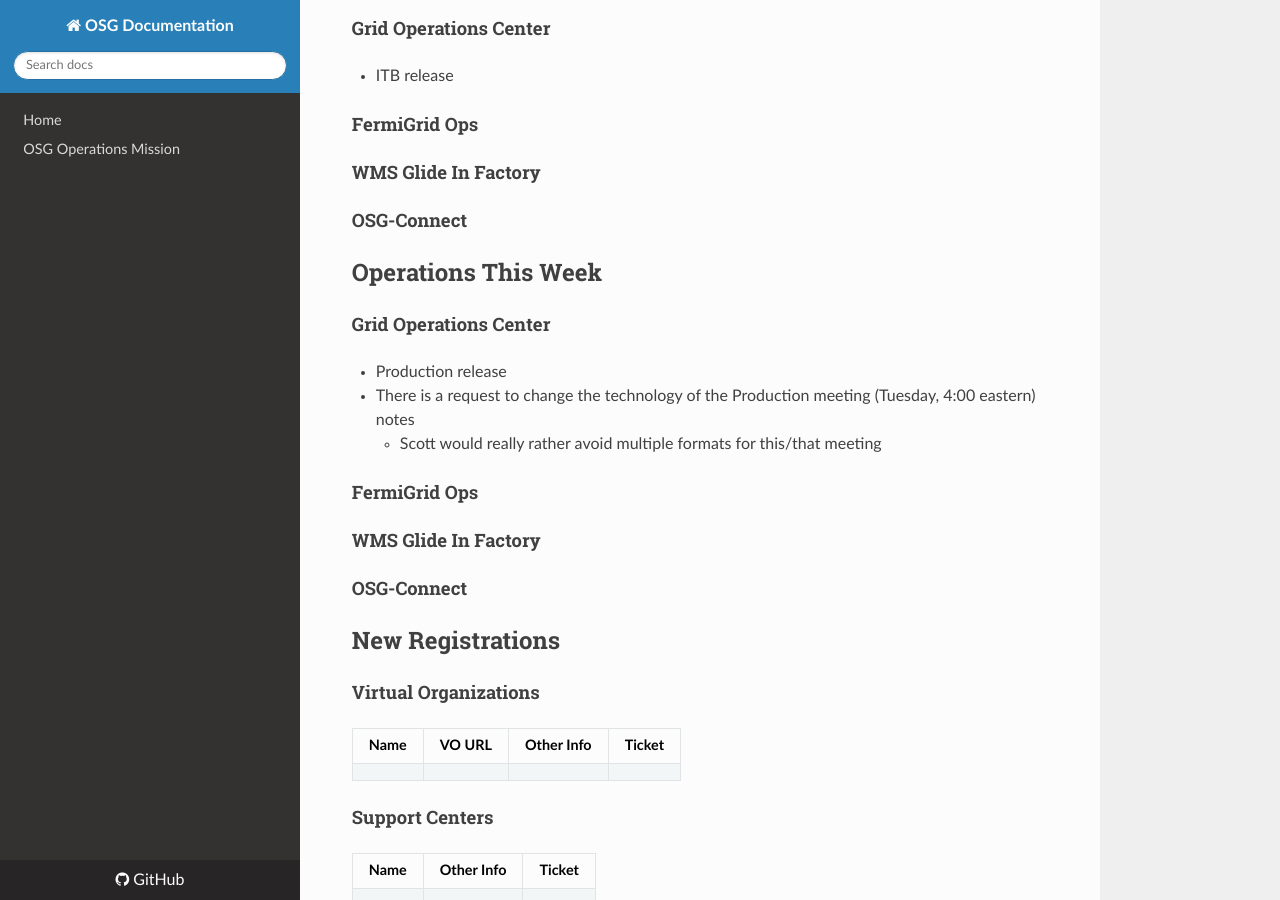
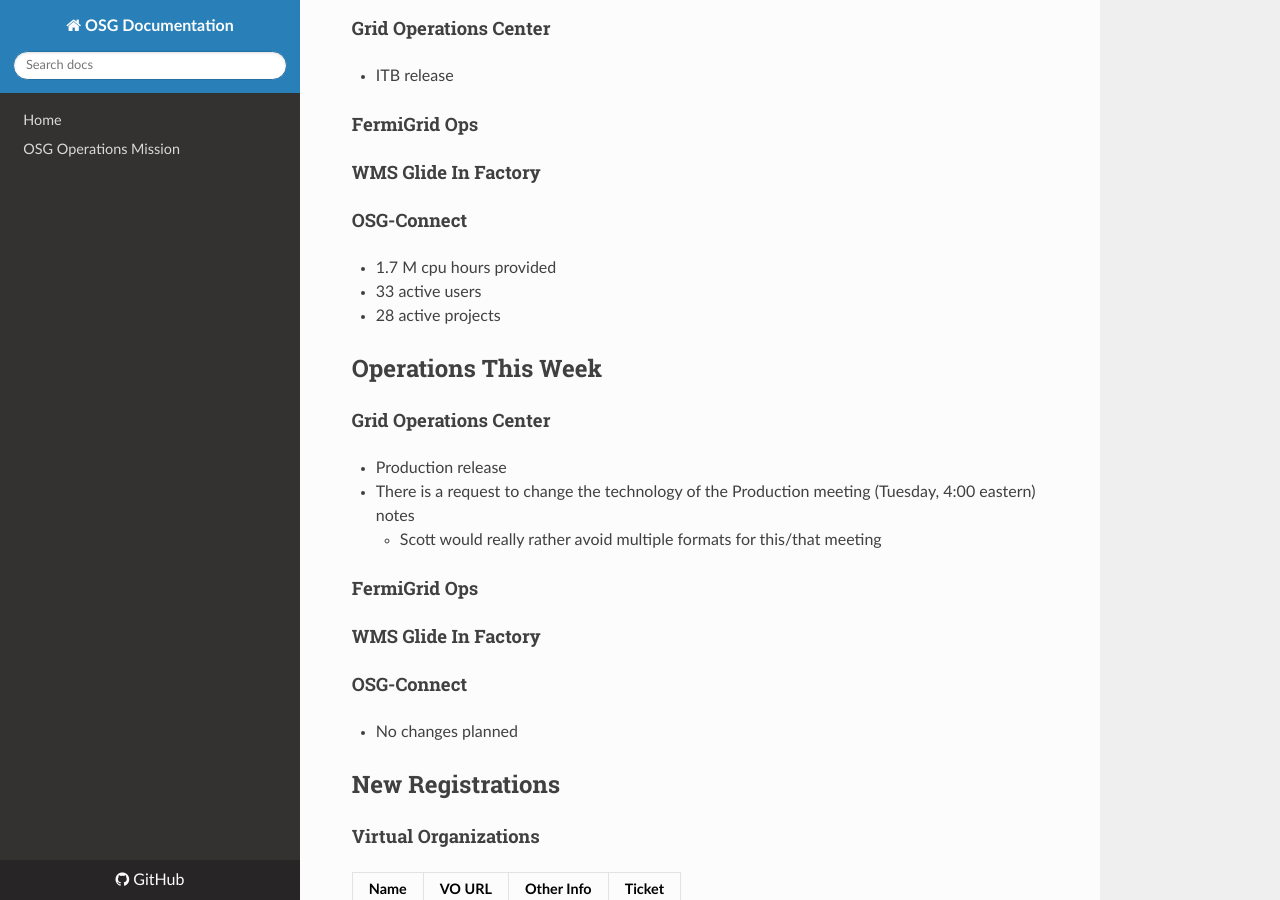
Before and after one commit to osg-htc/operations, an MkDocs documentation site: the page built from docs/WeeklyMinutes/10Apr2017.md, in a window 1280 px wide and 900 px high, scrolled down 1320 px. Built offline with MkDocs 1.6.1, drawn with Linux system fonts in a browser that asks for light colours; nearby versions of some CDN libraries; old or Windows-style settings are respelled for this version of MkDocs.

Commit message:
OSG Connect updates

```diff
--- a/docs/WeeklyMinutes/10Apr2017.md
+++ b/docs/WeeklyMinutes/10Apr2017.md
@@ -21,6 +21,9 @@
 #### WMS Glide In Factory
 
 #### OSG-Connect
+   * 1.7 M cpu hours provided
+   * 33 active users
+   * 28 active projects
 
 ## Operations This Week
 
@@ -34,6 +37,7 @@
 #### WMS Glide In Factory
 
 #### OSG-Connect
+   * No changes planned
 
 ## New Registrations
 
```
